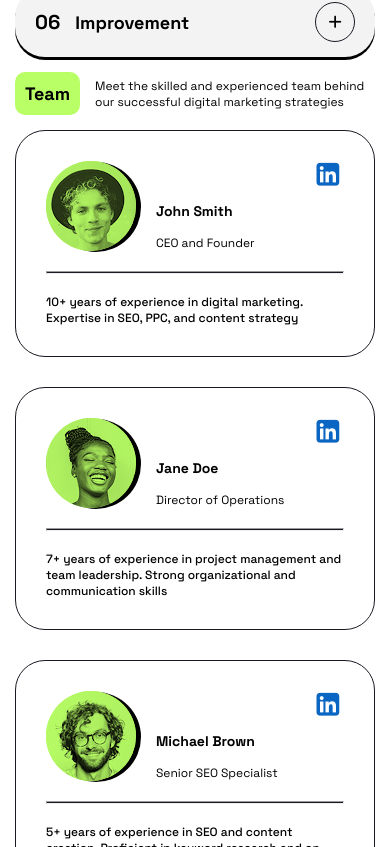
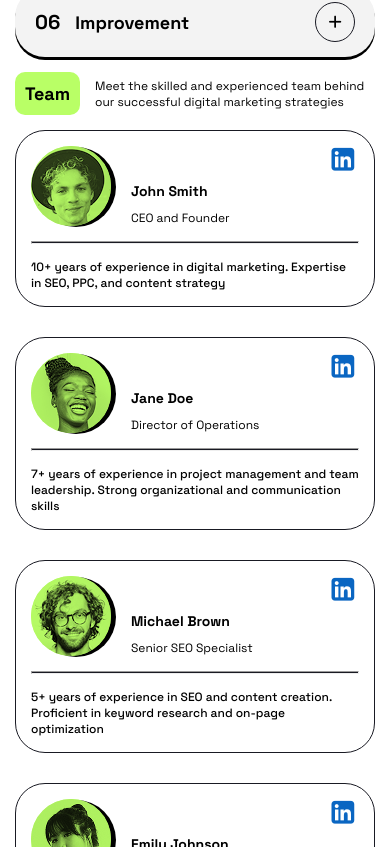
Before and after one commit to Blessen25/Positivus_website, a React (Vite) app in the folder frontend/: page / in a window 390 px wide. Shown: the part 2777-3624 px from the top of the page. Built offline with nearby package versions, Linux system fonts and the light colour scheme.

Commit message:
Commited Changes

```diff
--- a/frontend/src/components/extra.css
+++ b/frontend/src/components/extra.css
@@ -362,7 +362,11 @@
     .team_member_div {
 
         width: 100%;
+        padding: 20px;
     }
+
+
+
 }
 
 
@@ -427,4 +431,15 @@
         gap: 15px;
     }
 
+    .profile_img  {
+
+        width: 80px;
+        height: 80px;
+    }
+
+    .team_member_div {
+
+        padding: 15px;
+        gap: 15px;
+    }
 }
```
